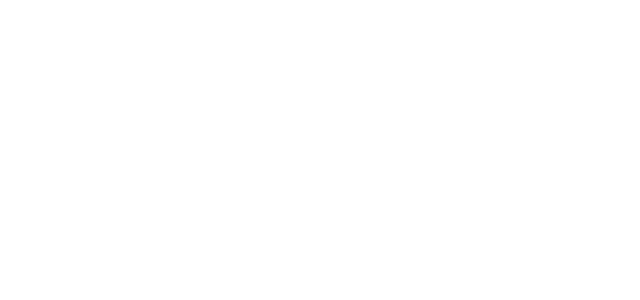
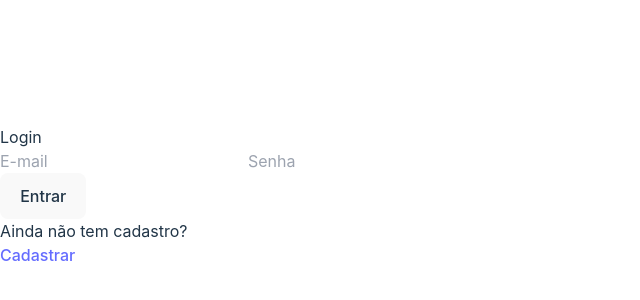
Before and after one commit to luciano-ilha/F1-react, a React (Vite) app: page /login in a window 1280 px wide. Before the commit this address had no page. Shown: the part 204-504 px from the top of the page, without its empty margins (0-640 px from the left). Built offline with nearby package versions, Linux system fonts and the light colour scheme.

Commit message:
add login initial component

```diff
--- a/src/App.tsx
+++ b/src/App.tsx
@@ -3,12 +3,16 @@
 import Drivers from './pages/Drivers'
 import Teams from './pages/Teams'
 import Circuits from './pages/Circuits'
+import PrivateRoute from './components/PrivateRoute'
+import Login from './pages/Login'
 
 function App() {
   return (
     <Router>
       <Routes>
-        <Route path="/" element={<Home />} />
+        {/* <Route path="/" element={<Home />} /> */}
+        <Route path="/" element={<PrivateRoute element={Home} />} />
+        <Route path="/login" element={<Login />} />
         <Route path="/drivers" element={<Drivers />} />
         <Route path="/teams" element={<Teams />} />
         <Route path="/circuits" element={<Circuits />} />
--- /dev/null
+++ b/src/components/PrivateRoute.tsx
@@ -0,0 +1,14 @@
+import { Navigate } from 'react-router-dom'
+
+interface PrivateRouteProps {
+  element: React.ComponentType;
+  [key: string]: any;
+}
+
+const PrivateRoute: React.FC<PrivateRouteProps> = ({ element: Component, ...rest }) => {
+  const isAuthenticated = !!localStorage.getItem('userId')
+
+  return isAuthenticated ? (<Component {...rest} />) : (<Navigate to="/login" />)
+}
+
+export default PrivateRoute
--- a/src/pages/Login.tsx
+++ b/src/pages/Login.tsx
@@ -1,26 +1,30 @@
-import '../Login/Login.css'
 import { useState } from 'react'
 import { Link, useNavigate } from 'react-router-dom'
 
-const  Login = () => {
+const Login = () => {
   const [email, setEmail] = useState('')
-    const [senha, setSenha] = useState('')
+  const [password, setPassword] = useState('')
   const navigate = useNavigate()
 
   const handleSubmit = async (e:any) => {
     e.preventDefault()
 
     try {
-            const response = await fetch('http://localhost:3000/usuarios')
-            const usuarios = await response.json()
+      // const response = await fetch('http://localhost:3000/users')
+      const response = [
+        { id: '1', name: 'Teste Nome', email: 'teste@teste.com', password: '12345' },
+        { id: '2', name: 'John Lark', email: 'john@john.com', password: '67890' },
+        { id: '3', name: 'Doe Forest', email: 'doe@doe.com', password: 'qwerty' }
+      ]
+      // const users = await response.json()
 
-            const usuarioEncontrado = usuarios.find((usuario:any) => usuario.email === email && usuario.senha === senha)
+      const authenticatedUser = response.find((user:any) => user.email === email && user.password === password)
 
-            if (usuarioEncontrado) {
-                localStorage.setItem('autenticado', 'true')
-                localStorage.setItem('usuarioId', usuarioEncontrado.id)
-                localStorage.setItem('usuarioNome', usuarioEncontrado.nome)
-                navigate('/dashboard')
+      if (authenticatedUser) {
+        localStorage.setItem('authenticated', 'true')
+        localStorage.setItem('userId', authenticatedUser.id)
+        localStorage.setItem('userName', authenticatedUser.name)
+        navigate('/')
       } else {
         alert('E-mail ou senha incorretos')
       }
@@ -31,38 +35,35 @@
 
   return (
     <>
-            <div className='flex-row login-bg'>
-                <div className='form-container-login column'>
-                    <div className='img-login'>
+      <div>
+        <div>
+          {/* <div>
             <img src="../src/imgs/frase-login.png" alt="Birdy colecione suas histórias" />
-                    </div>
+          </div> */}
 
           <h2>Login</h2>
-                    <form onSubmit={handleSubmit} className='input-login column'>
+          <form onSubmit={handleSubmit}>
             <input
-                            className='input-area'
               type="text"
               placeholder='E-mail'
               value={email}
               onChange={(e) => setEmail(e.target.value)}
             />
             <input
-                            className='input-area'
               type="password"
               placeholder='Senha'
-                            value={senha}
-                            onChange={(e) => setSenha(e.target.value)}
+              value={password}
+              onChange={(e) => setPassword(e.target.value)}
             /> <br />
-                        <button type='submit' className='btn-style btn-yellow'>Entrar</button>
+            <button type='submit'>Entrar</button>
           </form>
-                    <div className='flex-row f-12'>
-                        <p className='space f-branco'>Ainda não tem cadastro?</p>
-                        <Link className='texto-link' to='/cadastro-usuario'>
-                            <span className='texto-link'>Cadastrar</span>
+          <div>
+            <p>Ainda não tem cadastro?</p>
+            <Link to='/'>
+              <span>Cadastrar</span>
             </Link>
           </div>
         </div>
-
       </div>
     </>
   )
--- a/src/styles/CircuitsMain.styles.css
+++ b/src/styles/CircuitsMain.styles.css
@@ -1,6 +1,6 @@
 .circuits-main-content {
   height: 100vh;
-  align-items: center
+  align-items: center;
 }
 
 .circuits-main-title {
```
Lines whose indentation alone changed are shown as unchanged.
